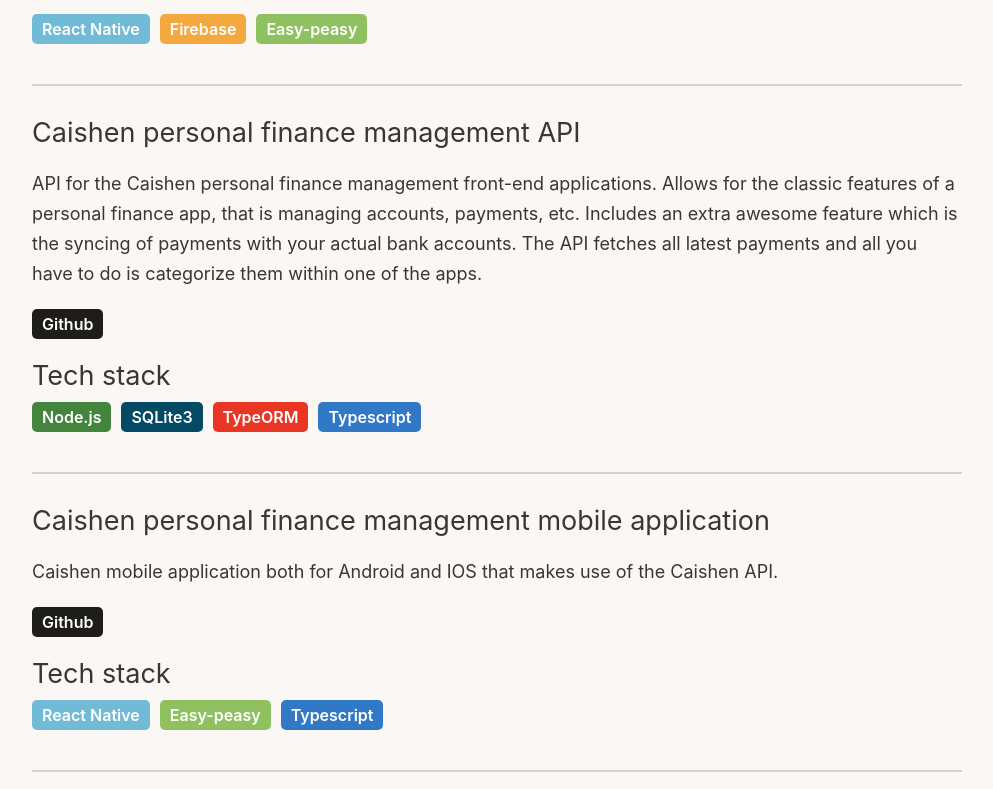
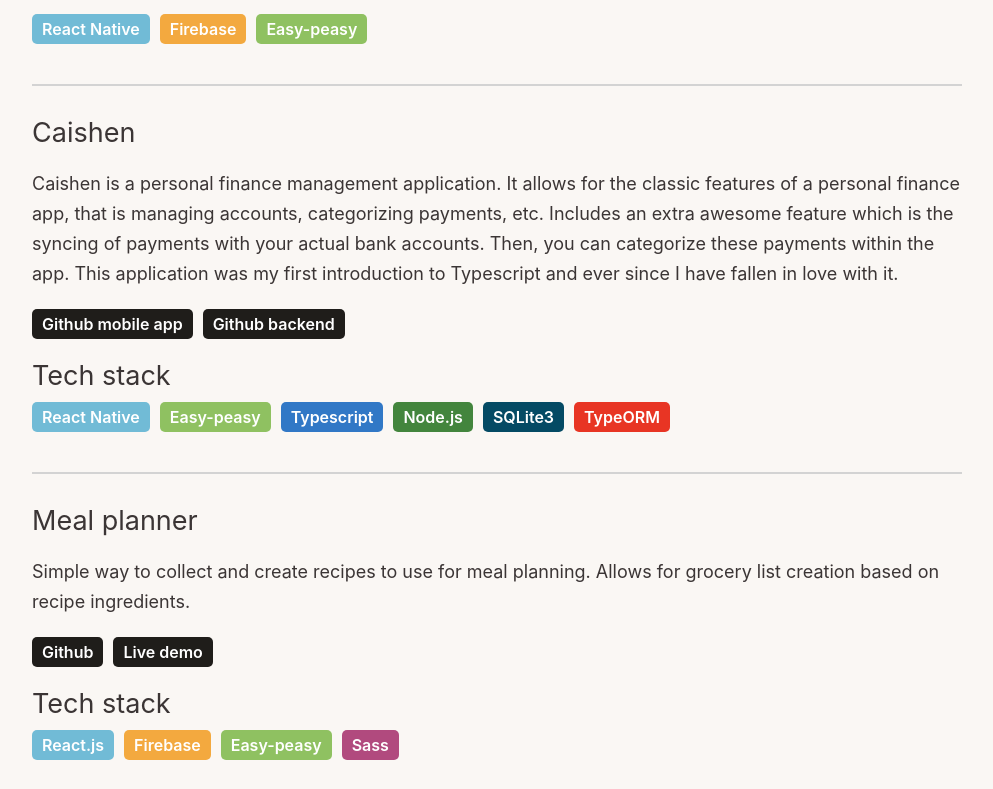
Before and after one commit to emilsbee/portfolio, a Next.js app: page / in a window 1280 px wide. Shown: the part 1231-2020 px from the top of the page, without its empty margins (143-1136 px from the left). Built offline with nearby package versions, Linux system fonts and the light colour scheme.

Commit message:
Updated Caishen section

```diff
--- /dev/null
+++ b/components/ProjectSection/Caishen/CaishenMobile.js
@@ -0,0 +1,53 @@
+// External imports
+import React from 'react';
+
+// Internal imports
+import styles from "../../../styles/Project.module.css"
+import Button from "../../Button"
+import Tech from "../TechStack/Tech"
+import TechStack from "../TechStack"
+
+const CaishenMobile = () => {
+    return (
+        <div className="project-container">
+            <div className={styles.projectTitle}>
+                Caishen
+            </div>
+
+            <div className={styles.projectDetails}>
+                Caishen is a personal finance management application. It allows for the classic features of a personal finance app, that is managing accounts, categorizing payments, etc. Includes an extra awesome feature which is the syncing of payments with your actual bank accounts. Then, you can categorize these payments within the app. This application was my first introduction to Typescript and ever since I have fallen in love with it.
+            </div>
+
+            <div className={styles.projectLinkContainer}>
+                <a
+                        href="https://www.github.com/emilsbee/CaishenMobile"
+                        target="_blank"
+                        style={{textDecoration:"none"}}
+                        rel="noreferrer noopener"
+                >
+                        <Button text="Github mobile app" backgroundColor="rgb(31, 29, 26)" onClick={() => null} styles={{marginLeft: 0}}/>
+                </a>
+
+                <a
+                    href="https://github.com/emilsbee/caishen"
+                    target="_blank"
+                    style={{textDecoration:"none"}}
+                    rel="noreferrer noopener"
+                >
+                    <Button text="Github backend" backgroundColor="rgb(31, 29, 26)" onClick={() => null} />
+                </a>
+            </div>
+
+            <TechStack>
+                <Tech type="ReactNative"/>
+                <Tech type="EasyPeasy"/>
+                <Tech type="Typescript"/>
+                <Tech type="Node"/>
+                <Tech type="SQLite3"/>
+                <Tech type="TypeORM"/>
+            </TechStack>
+        </div>
+    );
+}
+
+export default CaishenMobile;
--- a/components/ProjectSection/CaishenBackend/CaishenBackend.js
+++ /dev/null
@@ -1,45 +0,0 @@
-// External imports
-import React from 'react';
-
-// Internal imports
-import styles from "../../../styles/Project.module.css"
-import Button from "../../Button"
-import Tech from "../TechStack/Tech"
-import TechStack from "../TechStack"
-
-const CaishenBackend = () => {
-    return (
-        <div className="project-container">
-            <div className={styles.projectTitle}>
-                Caishen personal finance management API
-            </div>
-
-            <div className={styles.projectDetails}>
-                API for the Caishen personal finance management front-end applications. Allows for the classic
-                features of a personal finance app, that is managing accounts, payments, etc. Includes an extra
-                awesome feature which is the syncing of payments with your actual bank accounts. The API fetches all
-                latest payments and all you have to do is categorize them within one of the apps.
-            </div>
-
-            <div className={styles.projectLinkContainer}>
-                <a
-                        href="https://www.github.com/emilsbee/caishen"
-                        target="_blank"
-                        style={{textDecoration:"none"}}
-                        rel="noreferrer noopener"
-                >
-                        <Button text="Github" backgroundColor="rgb(31, 29, 26)" onClick={() => null} styles={{marginLeft: 0}}/>
-                </a>
-            </div>
-
-            <TechStack>
-                <Tech type="Node"/>
-                <Tech type="SQLite3"/>
-                <Tech type="TypeORM"/>
-                <Tech type="Typescript"/>
-            </TechStack>
-        </div>
-    );
-}
-
-export default CaishenBackend;
--- a/components/ProjectSection/CaishenBackend/index.js
+++ /dev/null
@@ -1,3 +0,0 @@
-import CaishenBackend from "./CaishenBackend"
-
-export default CaishenBackend
--- a/components/ProjectSection/CaishenMobile/CaishenMobile.js
+++ /dev/null
@@ -1,41 +0,0 @@
-// External imports
-import React from 'react';
-
-// Internal imports
-import styles from "../../../styles/Project.module.css"
-import Button from "../../Button"
-import Tech from "../TechStack/Tech"
-import TechStack from "../TechStack"
-
-const CaishenMobile = () => {
-    return (
-        <div className="project-container">
-            <div className={styles.projectTitle}>
-                Caishen personal finance management mobile application
-            </div>
-
-            <div className={styles.projectDetails}>
-                Caishen mobile application both for Android and IOS that makes use of the Caishen API.
-            </div>
-
-            <div className={styles.projectLinkContainer}>
-                <a
-                        href="https://www.github.com/emilsbee/CaishenMobile"
-                        target="_blank"
-                        style={{textDecoration:"none"}}
-                        rel="noreferrer noopener"
-                >
-                        <Button text="Github" backgroundColor="rgb(31, 29, 26)" onClick={() => null} styles={{marginLeft: 0}}/>
-                </a>
-            </div>
-
-            <TechStack>
-                <Tech type="ReactNative"/>
-                <Tech type="EasyPeasy"/>
-                <Tech type="Typescript"/>
-            </TechStack>
-        </div>
-    );
-}
-
-export default CaishenMobile;
--- a/components/ProjectSection/ProjectSection.js
+++ b/components/ProjectSection/ProjectSection.js
@@ -7,8 +7,7 @@
 import RainbowTracker from "./RainbowTracker"
 import MealPlanner from "./MealPlanner"
 import BataApp from "./BataApp"
-import CaishenBackend from "./CaishenBackend"
-import CaishenMobile from "./CaishenMobile"
+import Caishen from "./Caishen"
 import BattleshipGame from "./BattleshipGame"
 import Portfolio from "./Portfolio"
 
@@ -28,11 +27,7 @@
             </ProjectContainer>
 
             <ProjectContainer>
-                <CaishenBackend/>
-            </ProjectContainer>
-
-            <ProjectContainer>
-                <CaishenMobile/>
+                <Caishen/>
             </ProjectContainer>
 
             <ProjectContainer>
```
Also changed, not shown: components/ProjectSection/Caishen/index.js (renamed from components/ProjectSection/CaishenMobile/index.js).
